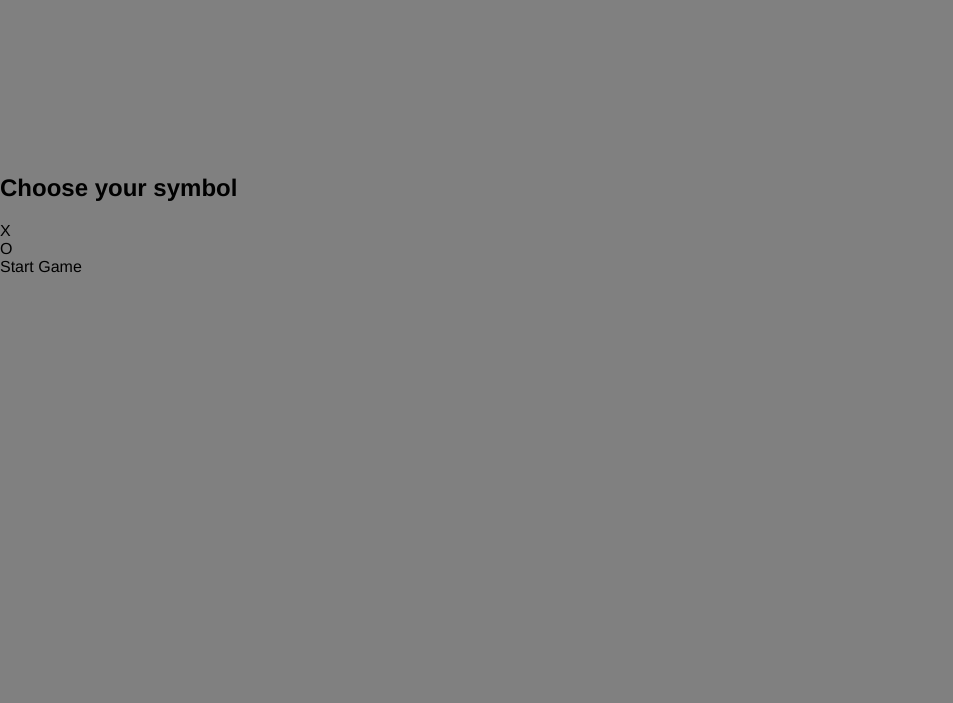
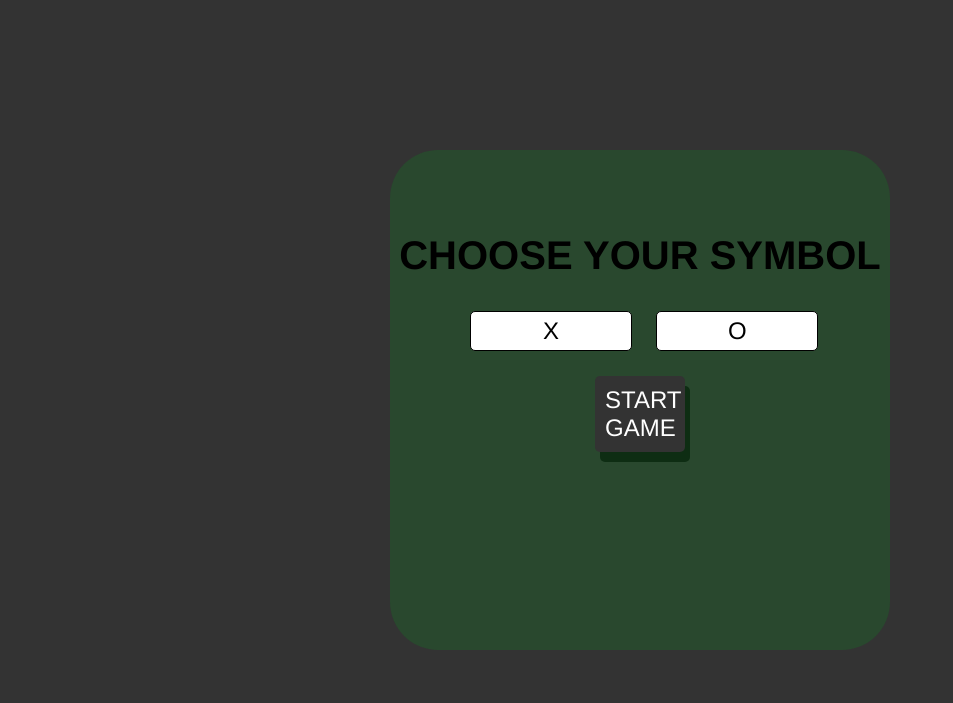
Before and after one commit to ArkadiuszHorwat/Tic-Tac-Toe, a plain HTML site: page index.html in a window 1280 px wide. Shown: the whole page, without its empty margins (0-953 px from the left). Drawn offline with Linux system fonts and the light colour scheme.

Commit message:
done all app css

```diff
--- a/css/game.css
+++ b/css/game.css
@@ -1,3 +1,129 @@
-body{
-    background-color: grey;
+.game-container{
+    height: 500px;
+    width: 500px;
+    display: block;
+    margin: 150px auto;
+    position: relative;
+    background-color:rgba(17, 121, 34, 0.3);
+    border-radius: 3rem;
+    text-transform: uppercase;
 }
+
+.game-container:hover{
+    background-color:rgba(17, 121, 34, 0.6);
+    box-shadow: 5px 10px rgba(12, 43, 17, 0.9);
+}
+
+#cnv{
+    position: absolute;
+}
+
+.signs{
+    position: absolute;
+    width: 500px;
+    height: 500px;
+    margin: 50px auto;
+}
+
+.signs h2{
+    font-size: 2.5rem;
+    text-align: center;
+}
+
+.signs div{
+    display: inline-block;
+}
+
+.signs .x{
+    padding: 5px;
+    background-color: #FFF;
+    color: #000;
+    font-size: 1.5em;
+    border-radius: 5px;
+    margin-left: 80px;
+    width: 150px;
+    text-align: center;
+    cursor: pointer;
+    border: 1px solid #000;
+}
+
+.signs .o{
+    padding: 5px;
+    background-color: #FFF;
+    color: #000;
+    font-size: 1.5em;
+    border-radius: 5px;
+    margin-left: 20px;
+    width: 150px;
+    text-align: center;
+    cursor: pointer;
+    border: 1px solid #000;
+}
+
+.signs .start{
+    font-size: 1.5em;
+    width: 70px;
+    display: block;
+    margin: 25px auto;
+    border-radius: 5px;
+    text-align: center;
+    padding: 10px;
+    background-color: #333;
+    box-shadow: 5px 10px rgba(12, 43, 17, 0.9);
+    color: #FFF;
+    cursor: pointer;
+    transition: 100ms width ease-in;
+}
+
+.signs .start:hover{
+    width: 110px;
+}
+
+.signs .x:hover, .o:hover{
+    background-color: #333;
+    color: #FFF;
+    box-shadow: 5px 10px rgba(12, 43, 17, 0.9);
+}
+
+.active{
+    background-color: #333 !important;
+    color: #FFF !important;
+}
+
+.gameover{
+    position: absolute;
+    width: 450px;
+    height: 450px;
+    background-color: rgba(0, 0, 0, 0.95);
+}
+
+.gameover h1{
+    text-align: center;
+    font-size: 50px;
+    font-family: 'Fascinate Inline', cursive;
+    color: #fff;
+    margin: 40px 0 20px 0;
+}
+
+.gameover .winner-img{
+    display: block;
+    margin: 20px auto;
+}
+
+.gameover .start{
+    font-size: 1.5em;
+    width: 150px;
+    display: block;
+    margin: 25px auto;
+    border-radius: 5px;
+    border: 1px solid #fff;
+    text-align: center;
+    padding: 10px;
+    background-color: #fff;
+    color: #000;
+    cursor: pointer;
+    transition: 100ms width ease-in;
+}
+.gameover .start:hover{
+    width: 200px;
+}
--- a/css/menu.css
+++ b/css/menu.css
@@ -3,7 +3,7 @@
     --left-bg-color: rgba(51, 45, 45, 0.7);
     --left-button-hover-color: rgba(92, 92, 92, 0.3);
     --right-bg-color: rgba(22, 61, 37, 0.8);
-    --right-button-hover-color: rgba(57, 173, 76, 0.3);;
+    --right-button-hover-color: rgba(57, 173, 76, 0.3);
     --hover-width: 75%;
     --other-width: 25%;
     --speed: 1000ms;
@@ -16,6 +16,7 @@ html, body {
     height: 100%;
     overflow-x: hidden;
     font-family: 'Franklin Gothic Medium', 'Arial Narrow', Arial, sans-serif;
+    background: var(--container-bg-color);
 }
 
 .hide {
@@ -64,7 +65,6 @@ h1 {
     position: relative;
     width: 100%;
     height: 100%;
-    background: var(--container-bg-color);
 }
 
 .menu{
```
